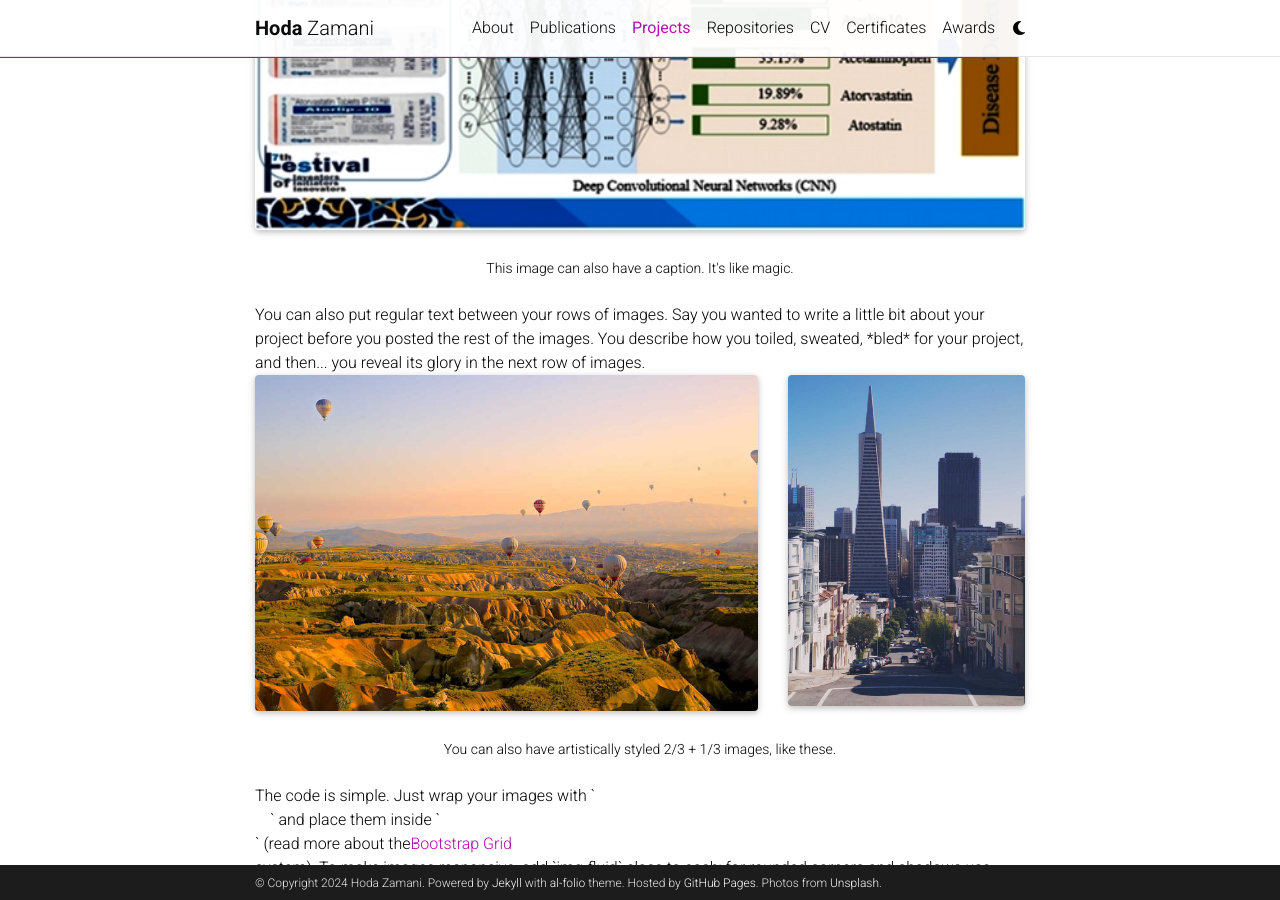
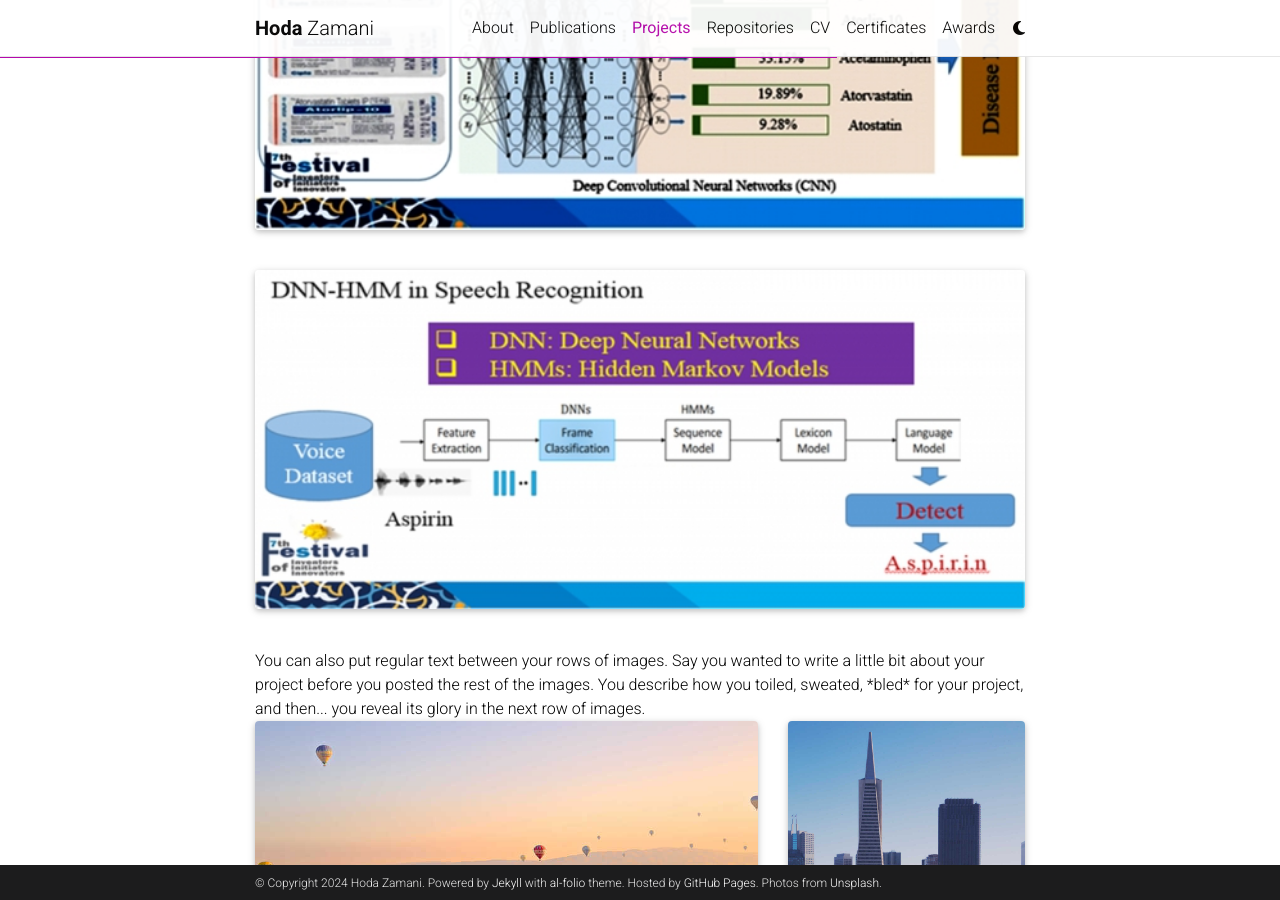
Before and after one commit to HodaZamani/HodaZamani.github.io, a Jekyll site: the page built from _projects/2_project.md, in a window 1280 px wide and 900 px high, scrolled down 1313 px. Built offline with Jekyll 4.4.1, drawn with Linux system fonts in a browser that asks for light colours; full-size pictures stand in for the smaller copies a plugin makes; comment, search, counter and statistics services are not loaded; a style sheet for code colours, icons or effects is not loaded.

Commit message:
Update 2_project.md

```diff
--- a/_projects/2_project.md
+++ b/_projects/2_project.md
@@ -51,8 +51,18 @@
     </div>
 </div>
 <div class="caption">
-    This image can also have a caption. It's like magic.
+
 </div>
+
+<div class="row">
+    <div class="col-sm mt-3 mt-md-0">
+        {% include figure.html path="assets/img/Image102.jpg" title="example image" class="img-fluid rounded z-depth-1" %}
+    </div>
+</div>
+<div class="caption">
+
+</div>
+
 
 You can also put regular text between your rows of images.
 Say you wanted to write a little bit about your project before you posted the rest of the images.
```
